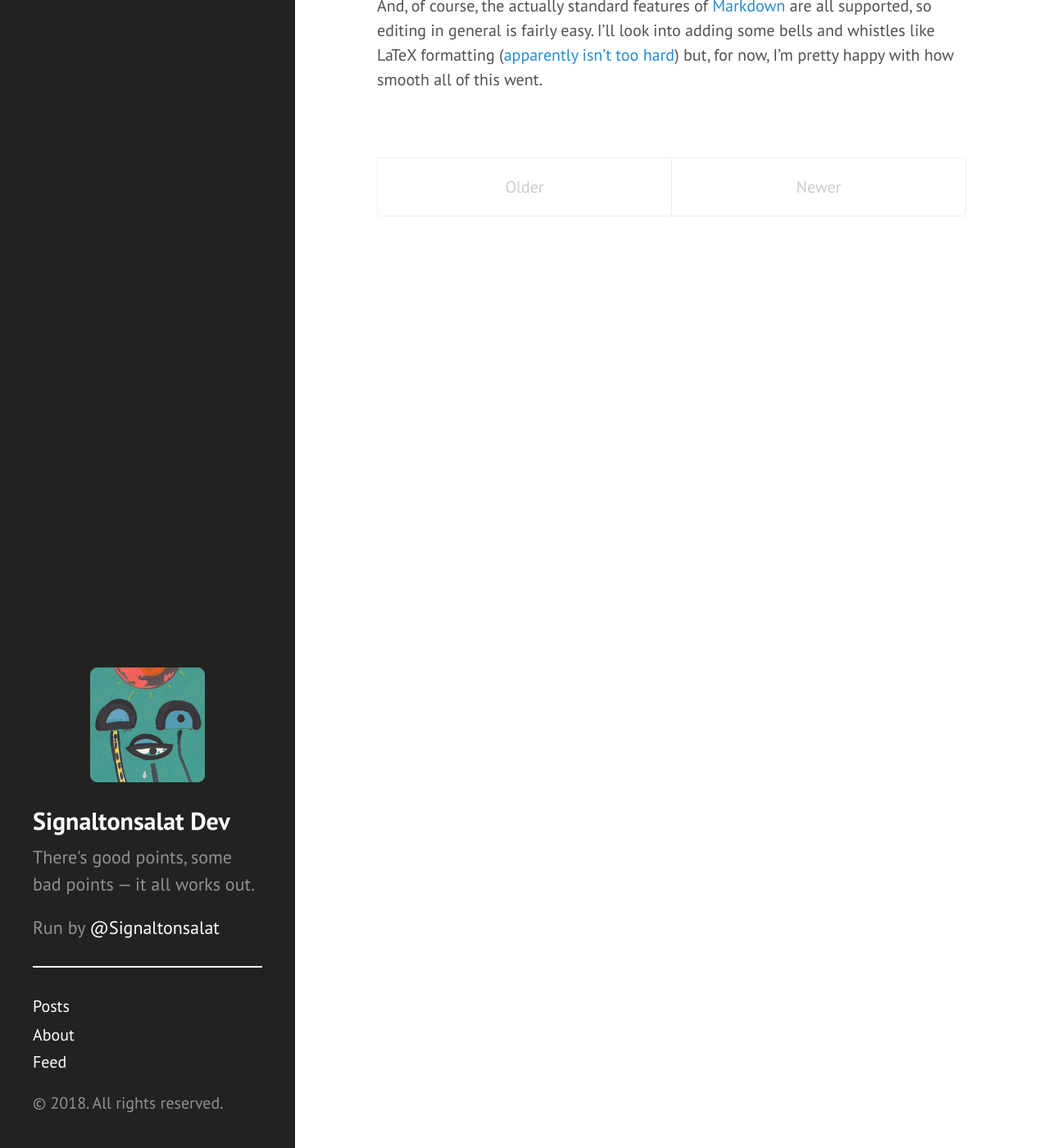
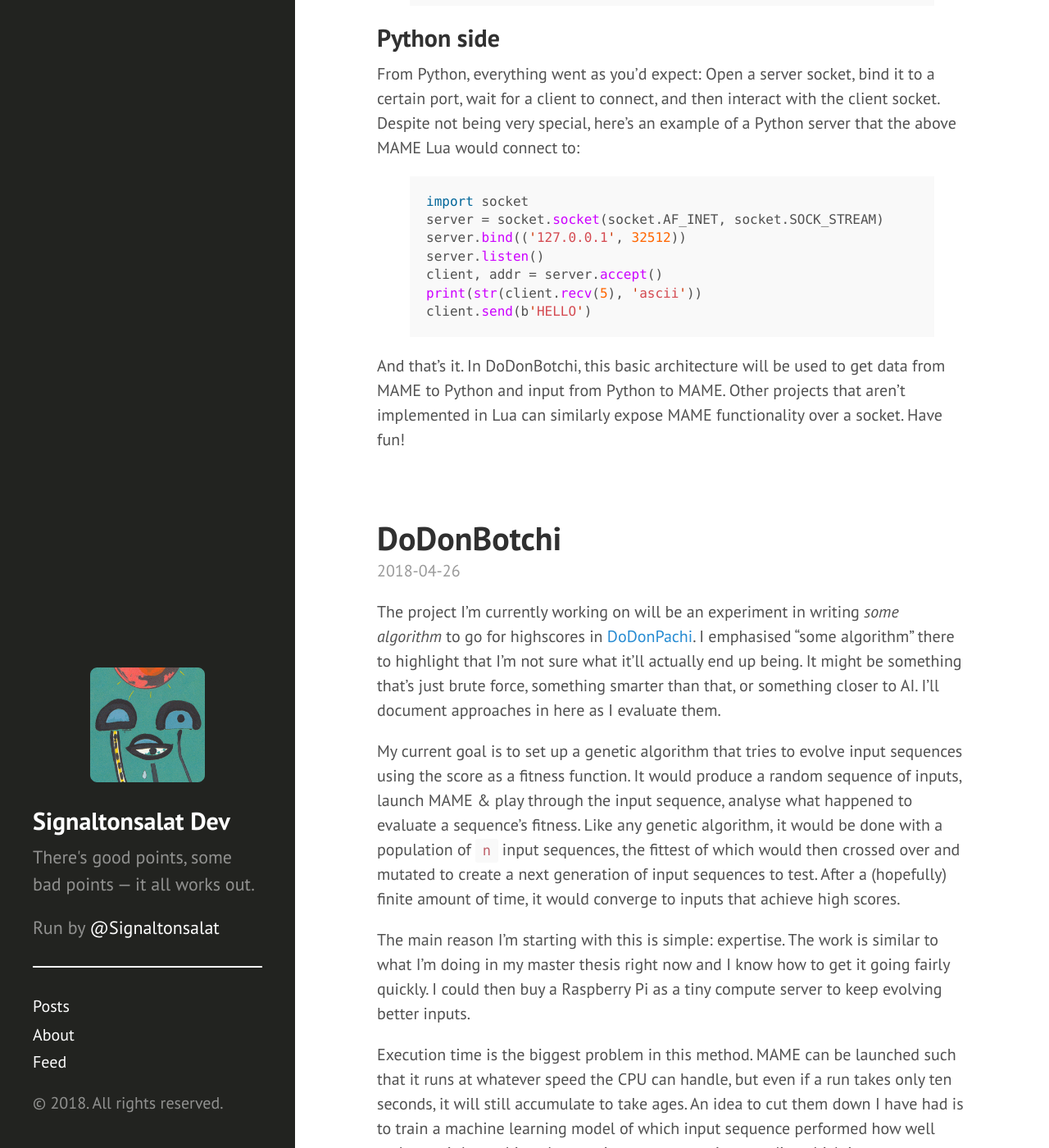
Before and after one commit to Palculator/palculator.github.io, a Jekyll site: the page built from index.html, in a window 1280 px wide and 1400 px high, scrolled down 930 px. Shown: the whole window at 82% size. Built offline with Jekyll 4.4.1, drawn with Linux system fonts in a browser that asks for light colours; the list of posts is cut into pages by our own code; some of the changed text lies outside the part shown.

Commit message:
Write posts about dodonbotchi and mame/python/lua sockets

```diff
--- a/_includes/sidebar.html
+++ b/_includes/sidebar.html
@@ -5,7 +5,7 @@
           <img src="{{ site.baseurl }}/public/img/threnody.png" />
         </div>
       <h2>
-        <a href="{{ site.baseurl }}">
+        <a href="{{ site.baseurl }}/">
           {{ site.title }}
         </a>
       </h2>
--- /dev/null
+++ b/_posts/2018-04-26-dodonbotchi.md
@@ -0,0 +1,61 @@
+---
+layout: post
+title: DoDonBotchi
+categories: sitrep dodonbotchi
+date: 2018-04-26 21
+---
+
+The project I'm currently working on will be an experiment in writing *some
+algorithm* to go for highscores in [DoDonPachi][1]. I emphasised "some
+algorithm" there to highlight that I'm not sure what it'll actually end up
+being. It might be something that's just brute force, something smarter than
+that, or something closer to AI. I'll document approaches in here as I evaluate
+them.
+
+My current goal is to set up a genetic algorithm that tries to evolve input
+sequences using the score as a fitness function. It would produce a random
+sequence of inputs, launch MAME & play through the input sequence, analyse what
+happened to evaluate a sequence's fitness. Like any genetic algorithm, it would
+be done with a population of `n` input sequences, the fittest of which would
+then crossed over and mutated to create a next generation of input sequences
+to test. After a (hopefully) finite amount of time, it would converge to inputs
+that achieve high scores.
+
+The main reason I'm starting with this is simple: expertise. The work is
+similar to what I'm doing in my master thesis right now and I know how to get
+it going fairly quickly. I could then buy a Raspberry Pi as a tiny compute
+server to keep evolving better inputs.
+
+Execution time is the biggest problem in this method. MAME can be launched such
+that it runs at whatever speed the CPU can handle, but even if a run takes only
+ten seconds, it will still accumulate to take ages. An idea to cut them down I
+have had is to train a machine learning model of which input sequence performed
+how well and, once it has achieved a certain accuracy, use it to predict which
+inputs are too garbage to even attempt. It might help -- I'll find out -- but
+it's new terrain for me as I'm fairly unexperienced in machine learning. I know
+the gist, but, for example, I'm not even sure how I'd apply it to a data set
+where each observation has variable length, like an input sequence. We'll see!
+
+Once this is set up and running, I can keep it going on my Pi while I look into
+other things that require more work from *me*. I'll at least start reverse
+engineering DoDonPachi to the point of having structured information about the
+game state, from simple measurements like score and lives to current enemy data
+with their locations relative to the ship, and so on. That will be a hassle,
+but it will be interesting to dissect an arcade game like this. As far as I'm
+aware, it's also mostly unknown information, so documenting the internals of
+DoDonPachi like this has some informational value, too.
+
+I won't go on for too long as there are enough things to do before even
+thinking further. What I want to finish with is a list of general requirements
+I have about the project:
+
+ * 2-ALL the game.
+ * Get competitively high scores.
+ * Produce valid MAME input files that can be played back on official
+   builds/roms.
+ * Have a way to visualise the progress of either AI or whatever method is
+   being used.
+ * Not tinker with the game in any way whatsoever; all interactions must be
+   done through simulated controller inputs.
+
+[1]: https://en.wikipedia.org/wiki/DoDonPachi
--- /dev/null
+++ b/_posts/2018-04-26-python-mame-ipc.md
@@ -0,0 +1,62 @@
+---
+layout: post
+title: Python & MAME IPC via Lua & sockets
+categories: dodonbotchi python lua mame
+date: 2018-04-26 22
+---
+
+An essential part of [my current project][1] will be inter-process
+communication between Python and MAME, mainly because I wouldn't want to write
+a project as elaborate as this in Lua, the only scripting language MAME
+supports. Since the information on how to achieve that wasn't actually easy to
+find, I thought I'd write it down here.
+
+## Lua & sockets in MAME
+
+The main way I've ever seen sockets being done in Lua was simply by using the,
+apparently popular, [luasocket][2] library. MAME itself is not bundled with
+that library, and, since it relies on a component written in C, not simply
+added via standard Lua integration. Instead, the file I/O class MAME exposes to
+Lua offers a way to open sockets, which is [documented here][3]. A socket is
+opened by opening a "file" of the name `socket.<host>:<port>`. A mistake I made
+based on information I found in [this post][4] was to create the respective
+socket file with the flags `rwc`. A member of the `#mame-dev` IRC channel on
+Freenode was friendly enough to point out that the `c`, as "create" would
+imply, actually makes a server socket itself. There's no error for the port
+being already in use by another socket, so I simply ended up being confused as
+to why my client in MAME wasn't connecting to my Python host. The more you
+know! Here's a short example of how to open a socket in MAME from within Lua:
+
+{% highlight lua %}
+local socket = emu.file('rw')
+socket.open('socket.127.0.0.1:32512')
+socket.write('HELLO')
+socket.read(5)
+{% endhighlight %}
+
+## Python side
+
+From Python, everything went as you'd expect: Open a server socket, bind it to
+a certain port, wait for a client to connect, and then interact with the client
+socket. Despite not being very special, here's an example of a Python server
+that the above MAME Lua would connect to:
+
+{% highlight python %}
+import socket
+server = socket.socket(socket.AF_INET, socket.SOCK_STREAM)
+server.bind(('127.0.0.1', 32512))
+server.listen()
+client, addr = server.accept()
+print(str(client.recv(5), 'ascii'))
+client.send(b'HELLO')
+{% endhighlight %}
+
+And that's it. In DoDonBotchi, this basic architecture will be used to get data
+from MAME to Python and input from Python to MAME. Other projects that aren't
+implemented in Lua can similarly expose MAME functionality over a socket. Have
+fun!
+
+[1]: {% post_url 2018-04-26-dodonbotchi %}
+[2]: https://github.com/diegonehab/luasocket
+[3]: https://github.com/mamedev/mame/blob/master/src/frontend/mame/luaengine.cpp#L814
+[4]: http://www.mameworld.info/ubbthreads/showflat.php?Cat=&Number=370723&page=0&view=expanded&sb=5&o=&vc=1
```
